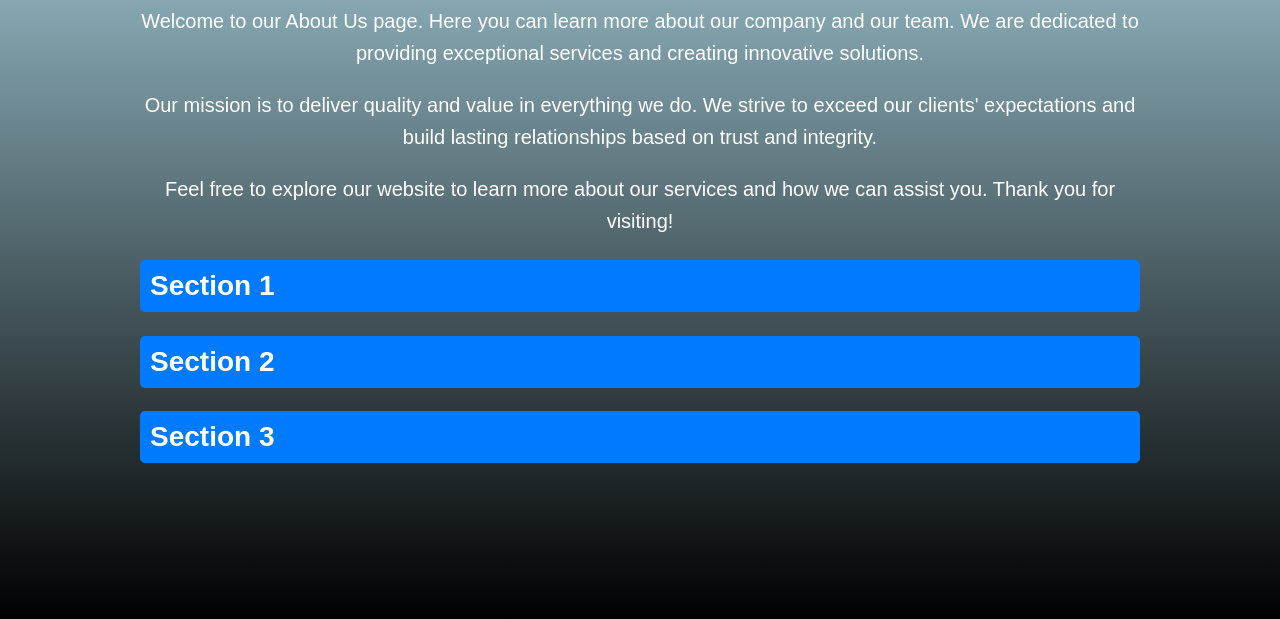
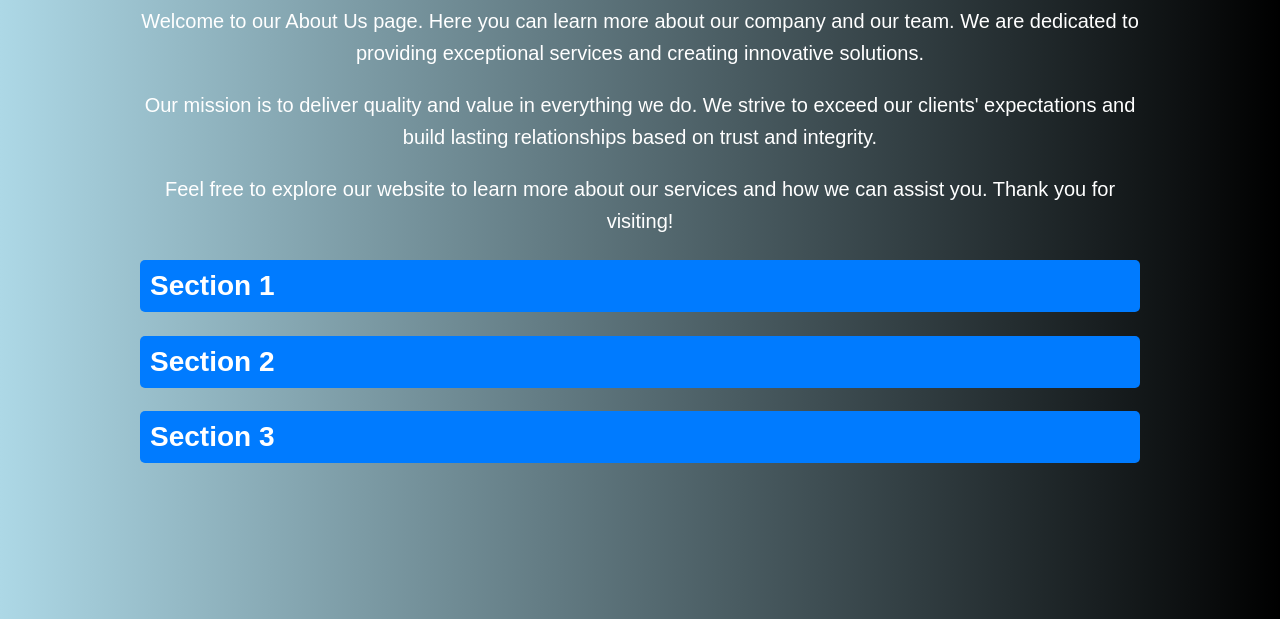
Before and after one commit to MillsyDev/HastyGuard, a plain HTML site: page about.html in a window 1280 px wide. Shown: the part 181-800 px from the top of the page. Drawn offline with Linux system fonts and the light colour scheme.

Commit message:
Update about.html

```diff
--- a/about.html
+++ b/about.html
@@ -4,6 +4,7 @@
     <meta charset="UTF-8">
     <meta name="viewport" content="width=device-width, initial-scale=1.0">
     <title>HastyGuard - About Us</title>
+    <link rel="icon" href="images/favicon.ico" type="image/x-icon"> <!-- Favicon link -->
     <style>
         html, body {
             height: 100%;
@@ -14,9 +15,9 @@
         }
 
         body {
-            background: linear-gradient(180deg, #add8e6 0%, #000000 100%);
-            background-size: auto 100vh;
-            background-repeat: repeat-y;
+            background: linear-gradient(to right, #add8e6, #000000);
+            background-size: 100vw auto;
+            background-repeat: repeat-x;
             color: white;
             display: flex;
             flex-direction: column;
```
